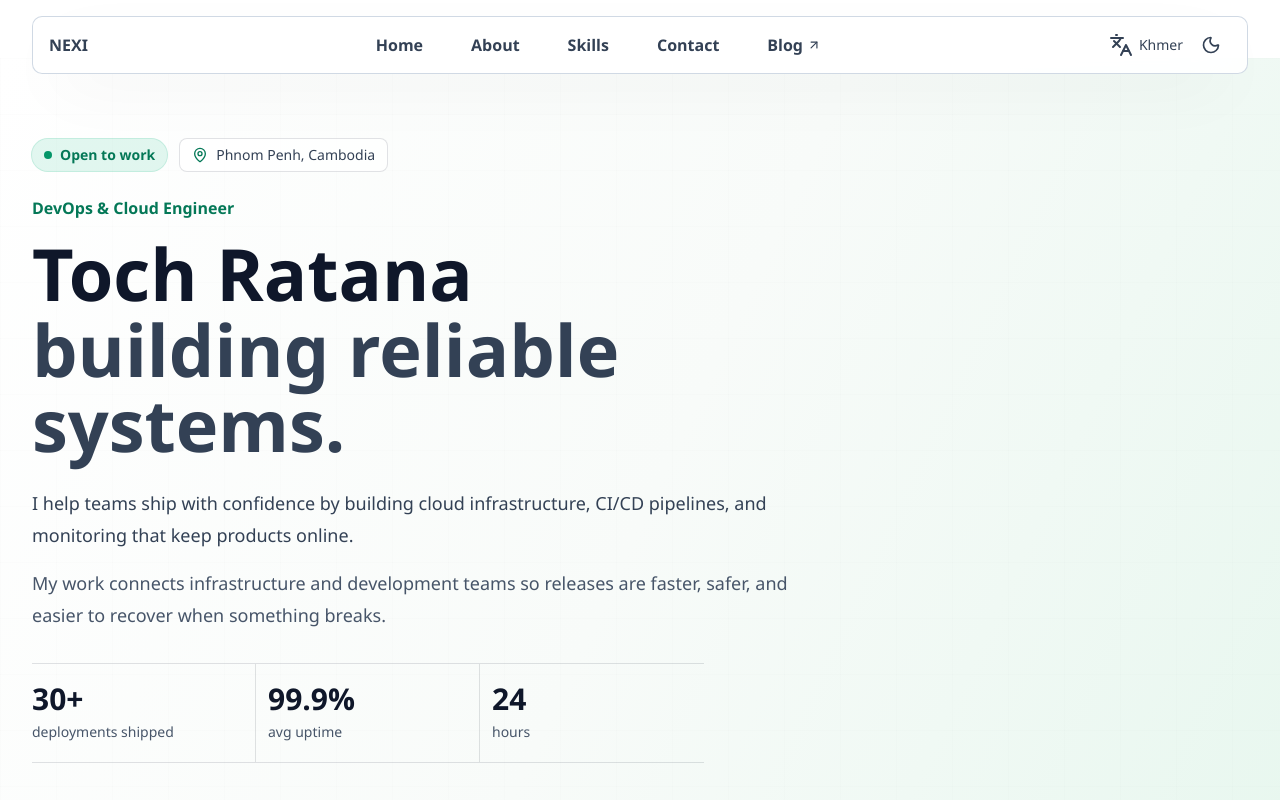
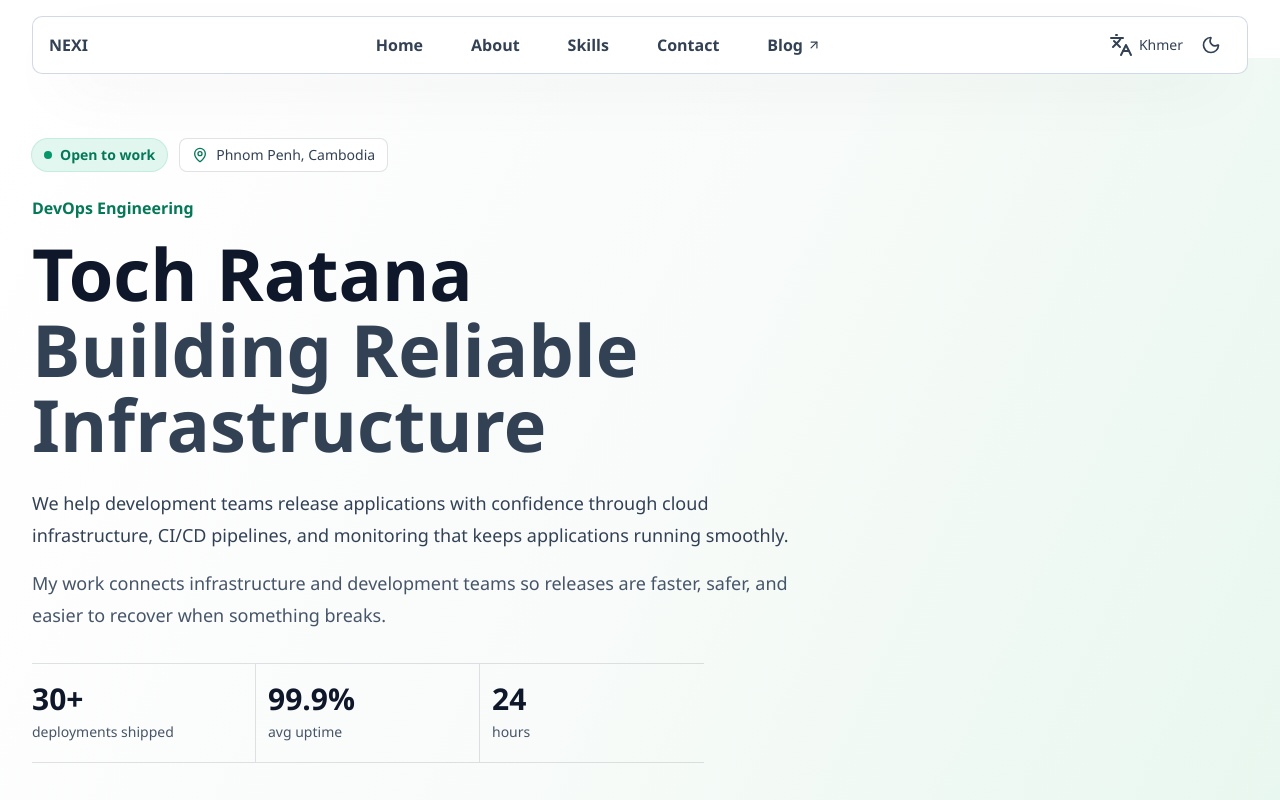
Before and after one commit to tochratana/me, a Next.js app: page /en in a window 1280 px wide. Shown: the top 800 px of the page. Built offline with nearby package versions, Linux system fonts and the light colour scheme; a web font is replaced by a local one.

Commit message:
fix:style and text

```diff
--- a/src/components/sections/Hero.tsx
+++ b/src/components/sections/Hero.tsx
@@ -33,7 +33,6 @@ export default function Hero() {
       className="relative overflow-hidden bg-[var(--hero-bg)] px-4 py-16 text-[color:var(--hero-text)] transition-colors duration-300 sm:px-6 sm:py-20 lg:px-8"
     >
       <div className="absolute inset-0 bg-[image:var(--hero-gradient)] transition-colors duration-300" />
-      <div className="absolute inset-0 opacity-[0.14] [background-image:var(--hero-grid-image)] [background-size:56px_56px]" />
 
       <div
         className={`relative z-10 mx-auto flex min-h-[calc(100vh-13rem)] w-full max-w-7xl flex-col justify-center transition-all duration-700 ${
@@ -59,9 +58,9 @@ export default function Hero() {
             {t("hero.title")}
           </p>
 
-          <h1 className="text-4xl font-bold leading-[1.05] text-[color:var(--hero-text)] sm:text-5xl lg:text-7xl">
+          <h1 className="max-w-5xl text-4xl font-bold leading-[1.05] text-[color:var(--hero-text)] sm:text-5xl lg:text-6xl xl:text-7xl">
             <span className="block">{t("hero.greeting")}</span>
-            <span className="block text-[color:var(--hero-text-soft)]">
+            <span className="block max-w-4xl text-balance text-[color:var(--hero-text-soft)]">
               {t("hero.headline")}
             </span>
           </h1>
--- a/src/locales/en.json
+++ b/src/locales/en.json
@@ -10,11 +10,11 @@
   },
   "hero": {
     "greeting": "Toch Ratana",
-    "title": "DevOps & Cloud Engineer",
+    "title": "DevOps Engineering",
     "status": "Open to work",
     "location": "Phnom Penh, Cambodia",
-    "headline": "building reliable systems.",
-    "description": "I help teams ship with confidence by building cloud infrastructure, CI/CD pipelines, and monitoring that keep products online.",
+    "headline": "Building Reliable Infrastructure",
+    "description": "We help development teams release applications with confidence through cloud infrastructure, CI/CD pipelines, and monitoring that keeps applications running smoothly.",
     "supportingText": "My work connects infrastructure and development teams so releases are faster, safer, and easier to recover when something breaks.",
     "stats": {
       "projects": {
--- a/src/locales/km.json
+++ b/src/locales/km.json
@@ -10,11 +10,11 @@
   },
   "hero": {
     "greeting": "ទូច រតនា",
-    "title": "DevOps & Cloud Engineer",
+    "title": "DevOps Engineering",
     "status": "បើកទទួលការងារ",
     "location": "ភ្នំពេញ កម្ពុជា",
-    "headline": "បង្កើតប្រព័ន្ធដែលអាចទុកចិត្តបាន។",
-    "description": "ខ្ញុំជួយក្រុម release ដោយមានទំនុកចិត្ត តាមរយៈ cloud infrastructure, CI/CD pipeline និង monitoring ដែលរក្សាផលិតផលឱ្យដំណើរការល្អ។",
+    "headline": "Building Reliable Infrastructure",
+    "description": "យើងជួយឱ្យក្រុម development release នៅ application ដោយមានទំនុកចិត្ត តាមរយៈ cloud infrastructure, CI/CD pipeline និង monitoring ដែលរក្សារនៅ application ឱ្យបានល្អ",
     "supportingText": "ការងាររបស់ខ្ញុំភ្ជាប់ infrastructure និង development team ដើម្បីឱ្យ release លឿន សុវត្ថិភាព និងងាយស្ដារវិញពេលមានបញ្ហា។",
     "stats": {
       "projects": {
```
